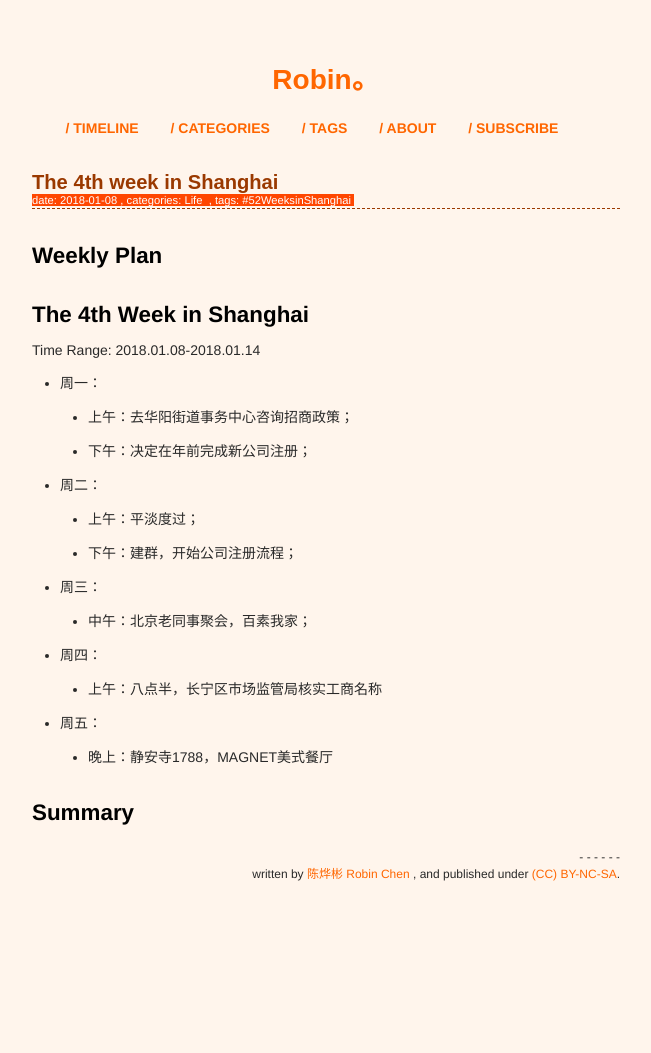
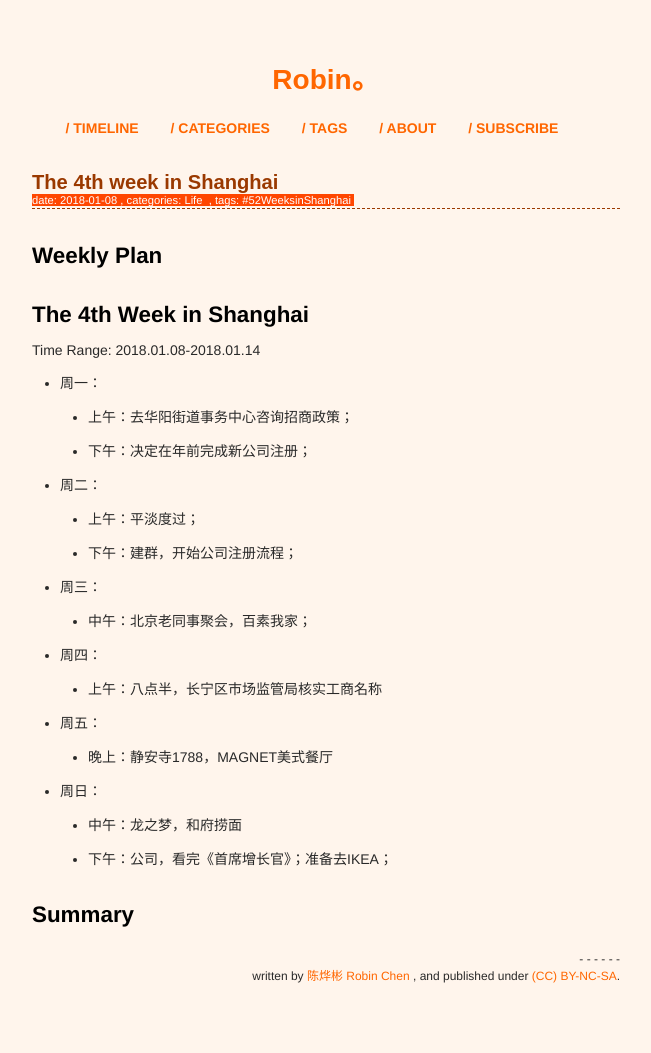
Before and after one commit to xianyuxmu/xianyuxmu.github.io, a Jekyll site: the page built from _posts/2018-01-08-52-weeks-in-shanghai-4.md, in a window 1280 px wide. Shown: the whole page, without its empty margins (314-965 px from the left). Built offline with Jekyll 4.4.1, drawn with Linux system fonts in a browser that asks for light colours; comment, search, counter and statistics services are not loaded; before the commit the page ends 951 px from its top, so only the background shows below that.

Commit message:
13 Jan. 2018

```diff
--- a/_posts/2018-01-08-52-weeks-in-shanghai-4.md
+++ b/_posts/2018-01-08-52-weeks-in-shanghai-4.md
@@ -28,5 +28,8 @@ Time Range: 2018.01.08-2018.01.14
 	-  上午：八点半，长宁区市场监管局核实工商名称
 - 周五：
 	- 晚上：静安寺1788，MAGNET美式餐厅
+- 周日：
+	- 中午：龙之梦，和府捞面
+	- 下午：公司，看完《首席增长官》；准备去IKEA；
 
 ## Summary
```
